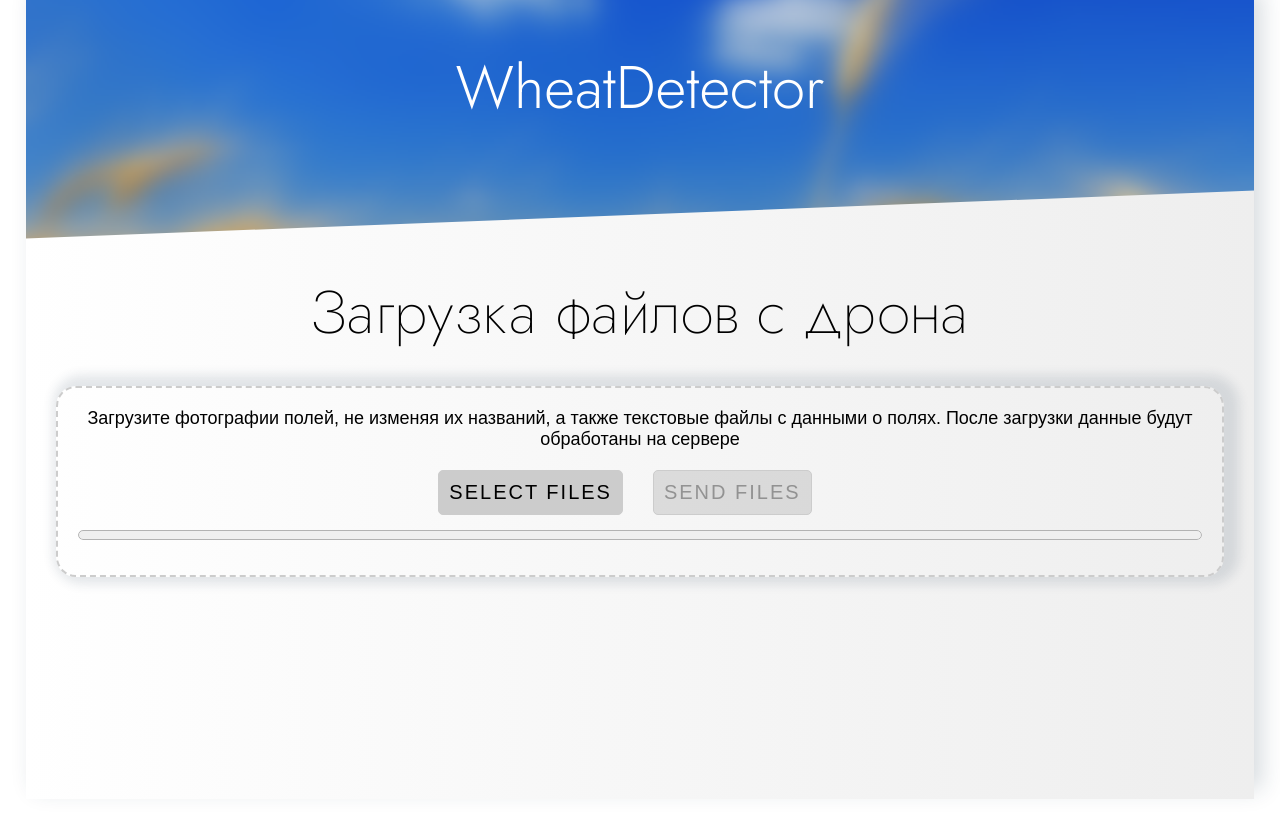
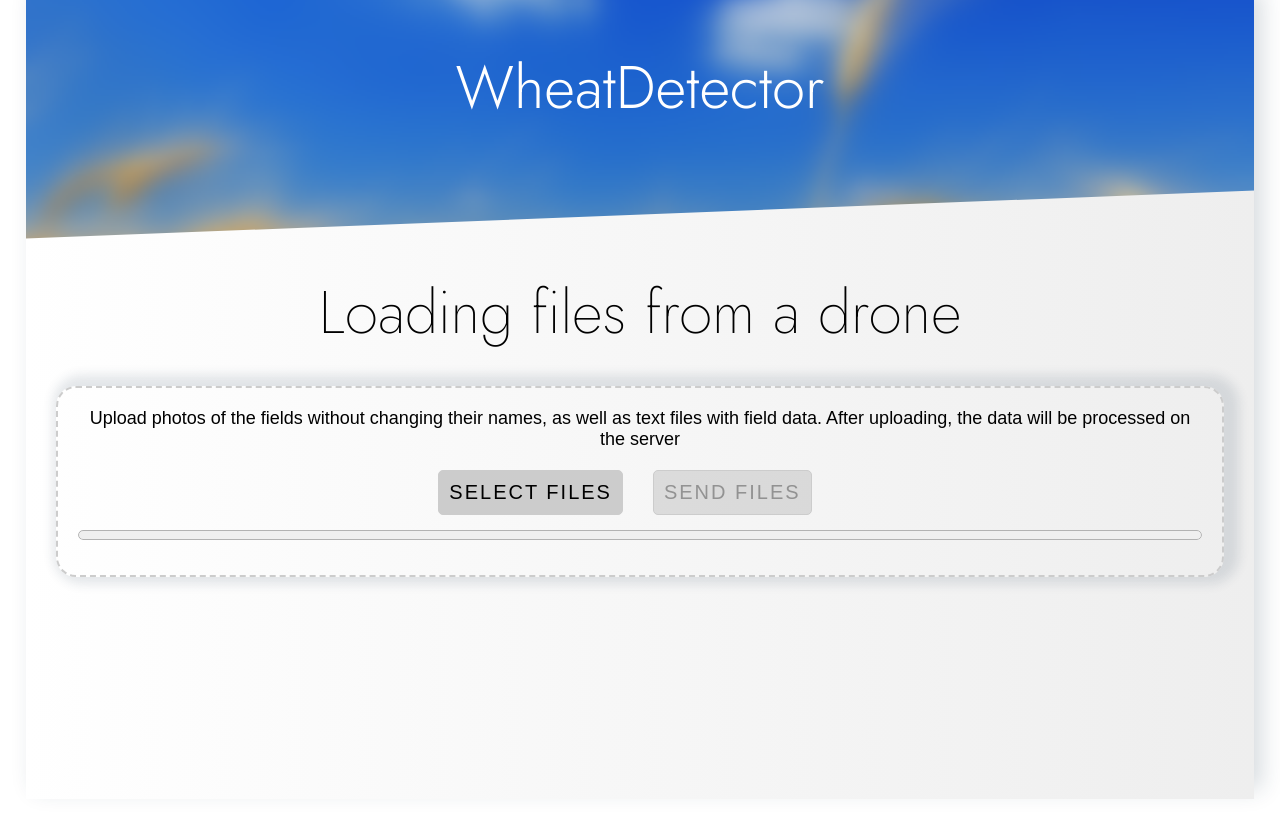
Before and after one commit to YarMolenko13/project-predprof, a Flask app: page / in a window 1280 px wide. Shown: the part 27-851 px from the top of the page. Run offline with Flask 2, Linux system fonts and the light colour scheme; parts of the project's set-up code (start-up, migrations or seed data) failed here and were passed over.

Commit message:
Translate to English

```diff
--- a/app/templates/index.html
+++ b/app/templates/index.html
@@ -6,7 +6,10 @@
 
         <link rel="preconnect" href="https://fonts.googleapis.com" />
         <link rel="preconnect" href="https://fonts.gstatic.com" crossorigin />
-        <link href="https://fonts.googleapis.com/css2?family=Jost:wght@100;200;300;400;500;600;700&display=swap" rel="stylesheet" />
+        <link
+            href="https://fonts.googleapis.com/css2?family=Jost:wght@100;200;300;400;500;600;700&display=swap"
+            rel="stylesheet"
+        />
 
         <link rel="stylesheet" href="../static/css/styles.css" />
         <title>WheatDetector</title>
@@ -25,15 +28,21 @@
                 <h1 class="header__text">WheatDetector</h1>
             </div>
             <div class="container">
-                <h1 class="dron__text">Загрузка файлов с дрона</h1>
+                <h1 class="dron__text">Loading files from a drone</h1>
                 <div id="drop-area">
                     <form class="dron-form">
                         <p class="dron-form__text">
-                            Загрузите фотографии полей, не изменяя их названий, а также текстовые файлы с данными о полях. После загрузки данные будут
-                            обработаны на сервере
+                            Upload photos of the fields without changing their names, as well as text files with field
+                            data. After uploading, the data will be processed on the server
                         </p>
                         <div class="buttons">
-                            <input type="file" id="fileElem" multiple accept="image/*" onchange="handleFiles(this.files)" />
+                            <input
+                                type="file"
+                                id="fileElem"
+                                multiple
+                                accept="image/*"
+                                onchange="handleFiles(this.files)"
+                            />
                             <label class="button" for="fileElem">SELECT FILES</label>
                             <button id="submitButton" disabled></button>
                             <label class="button disabled" for="submitButton" id="submitLabel">SEND FILES</label>
```
